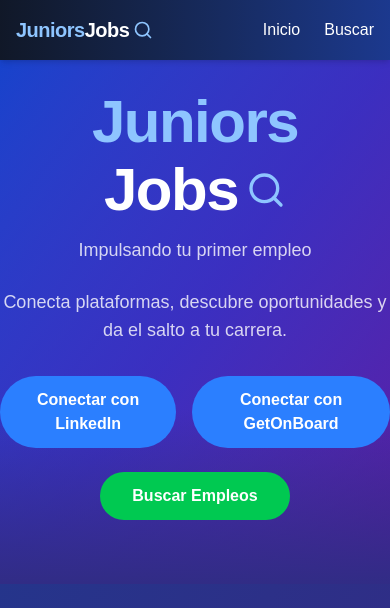
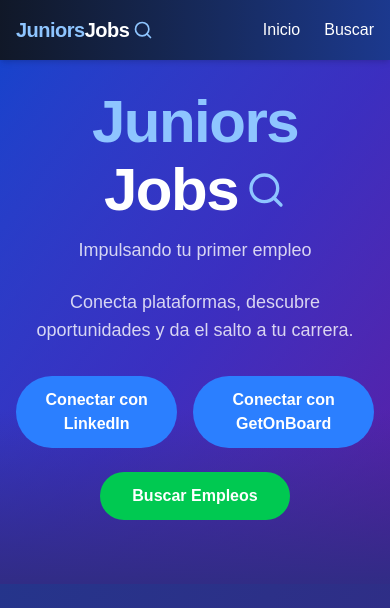
Before and after one commit to Sebas202070/JuniorsJobs, a Next.js app: page / in a window 390 px wide. Shown: the top 608 px of the page. Built offline with nearby package versions, Linux system fonts and the light colour scheme.

Commit message:
MargenesMobileOK

```diff
--- a/app/page.js
+++ b/app/page.js
@@ -95,7 +95,7 @@ function HomePage() {
       <Navbar />
       <header className="relative overflow-hidden py-16 md:py-24">
         <div className="absolute top-0 left-0 w-full h-full bg-gradient-to-br from-blue-700 via-indigo-700 to-purple-800 opacity-70 z-0" />
-        <div className="container -mt-8 mx-auto text-center relative z-10">
+        <div className="container -mt-8 mx-auto text-center relative z-10 px-4 md:px-8"> {/* Agregamos padding horizontal */}
           <h1 className="text-6xl font-bold tracking-tight mb-2 text-blue-300">Juniors</h1>
           <h1 className="text-6xl font-bold tracking-tight mb-4 text-white flex items-center justify-center">
             Jobs <FiSearch className="ml-2 text-blue-300" size={40} />
```
